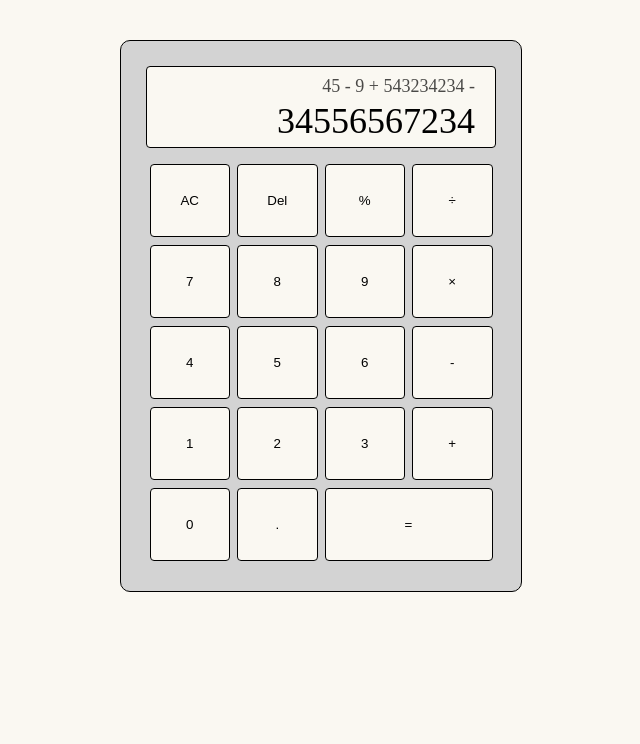
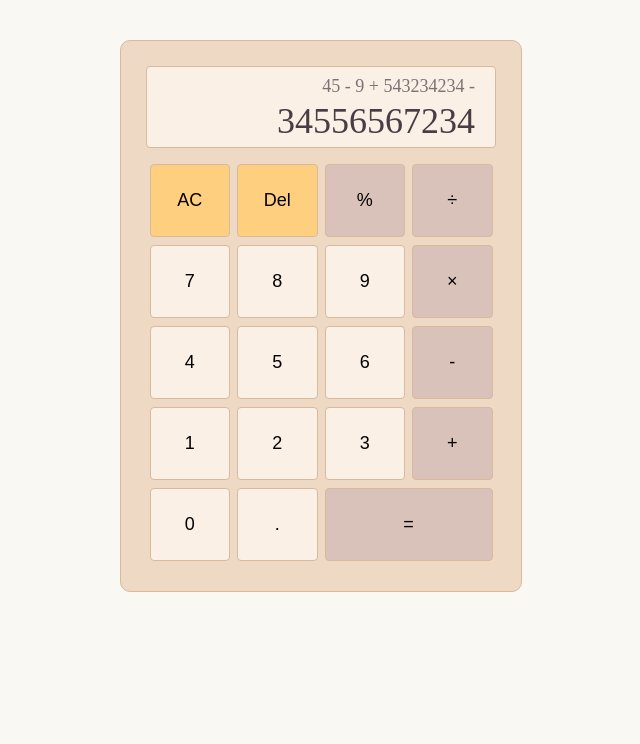
Before and after one commit to Zavista/calculator, a plain HTML site: page index.html in a window 1280 px wide. Shown: the top 744 px of the page, without its empty margins (319-959 px from the left). Drawn offline with Linux system fonts and the light colour scheme.

Commit message:
Updated calculator color palette

```diff
--- a/styles.css
+++ b/styles.css
@@ -9,9 +9,10 @@ body{
 /*start using vh to make it scaleable with page*/
 
 #calculator-container{
-    background-color: lightgray;
+    background-color: 	#eed9c4;
+    color: 	#4b3b42;
     padding: 25px;
-    border: 1px solid black;
+    border: 1px solid #d9b99b;
     border-radius: 10px;
     margin-top: 4vh;
     height: 500px;
@@ -21,10 +22,10 @@ body{
 }
 
 #display{
-    background-color: #faf8f2;
+    background-color: 	#faf0e6;
     padding: 10px;
     padding-right: 20px;
-    border: 1px solid black;
+    border: 1px solid #d9b99b;
     border-radius: 4px;
     height: 60px;
     display: flex;
@@ -53,17 +54,26 @@ body{
 }
 
 button{ /*note that these 16% and 21% are in reference to the button-container height and width*/
+    font-size: 18px;
+    font-weight: 300;
     height: 18%;
     width: 23%;
     margin: 1%;
-    border: 1px solid black;
-    background-color: #faf8f2;
+    border: 1px solid #d9b99b;
+    background-color: 	#faf0e6;
     border-radius: 4px;
     box-sizing: border-box;
 }
 
 #equals{
     width: 48%;
+}
+
+.special-button{
+    background-color: 	#ffcf80;
+}
+.operations{
+    background-color: 		#d9c2ba;
 }
 
 #footer{
```
